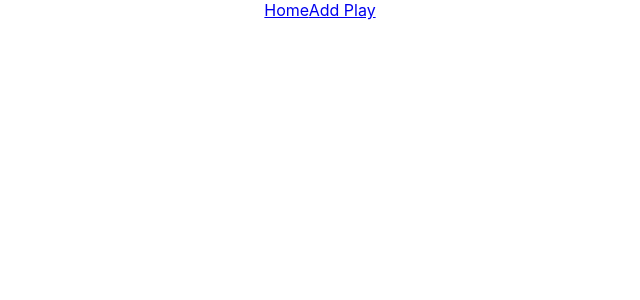
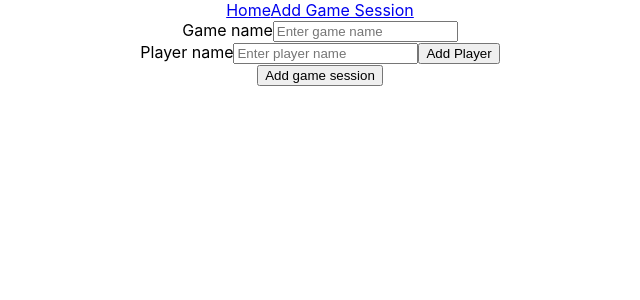
Before and after one commit to JinLisek/tabletopbuddy, a React (Create React App) app in the folder tabletopbuddy_frontend/: page /add_game_session in a window 1280 px wide. Shown: the top 300 px of the page, without its empty margins (320-960 px from the left). Built offline with nearby package versions, Linux system fonts and the light colour scheme.

Commit message:
Renamed AddPlay to AddGameSession

```diff
--- a/tabletopbuddy_frontend/src/App.js
+++ b/tabletopbuddy_frontend/src/App.js
@@ -4,7 +4,7 @@ import { Switch, Route } from "react-router-dom";
 import { Navbar, Nav } from "react-bootstrap";
 
 import Home from "./components/Home";
-import AddPlay from "./components/AddPlay";
+import AddGameSession from "./components/AddGameSession";
 
 const App = () => {
   return (
@@ -12,12 +12,12 @@ const App = () => {
       <Navbar bg="light" expand="lg">
         <Nav className="mr-auto">
           <Nav.Link href="/">Home</Nav.Link>
-          <Nav.Link href="/addplay">Add Play</Nav.Link>
+          <Nav.Link href="/add_game_session">Add Game Session</Nav.Link>
         </Nav>
       </Navbar>
       <Switch>
         <Route exact path="/" component={Home}></Route>
-        <Route exact path="/addplay" component={AddPlay}></Route>
+        <Route exact path="/add_game_session" component={AddGameSession}></Route>
       </Switch>
     </div>
   );
--- a/tabletopbuddy_frontend/src/components/AddPlay.js
+++ b/tabletopbuddy_frontend/src/components/AddGameSession.js
@@ -12,7 +12,7 @@ const AddedPlayer = (props) => {
   );
 };
 
-class AddPlay extends React.Component {
+class AddGameSession extends React.Component {
   constructor(props) {
     super(props);
     this.state = { gameName: null, players: [] };
@@ -75,4 +75,4 @@ class AddPlay extends React.Component {
   };
 }
 
-export default AddPlay;
+export default AddGameSession;
```
